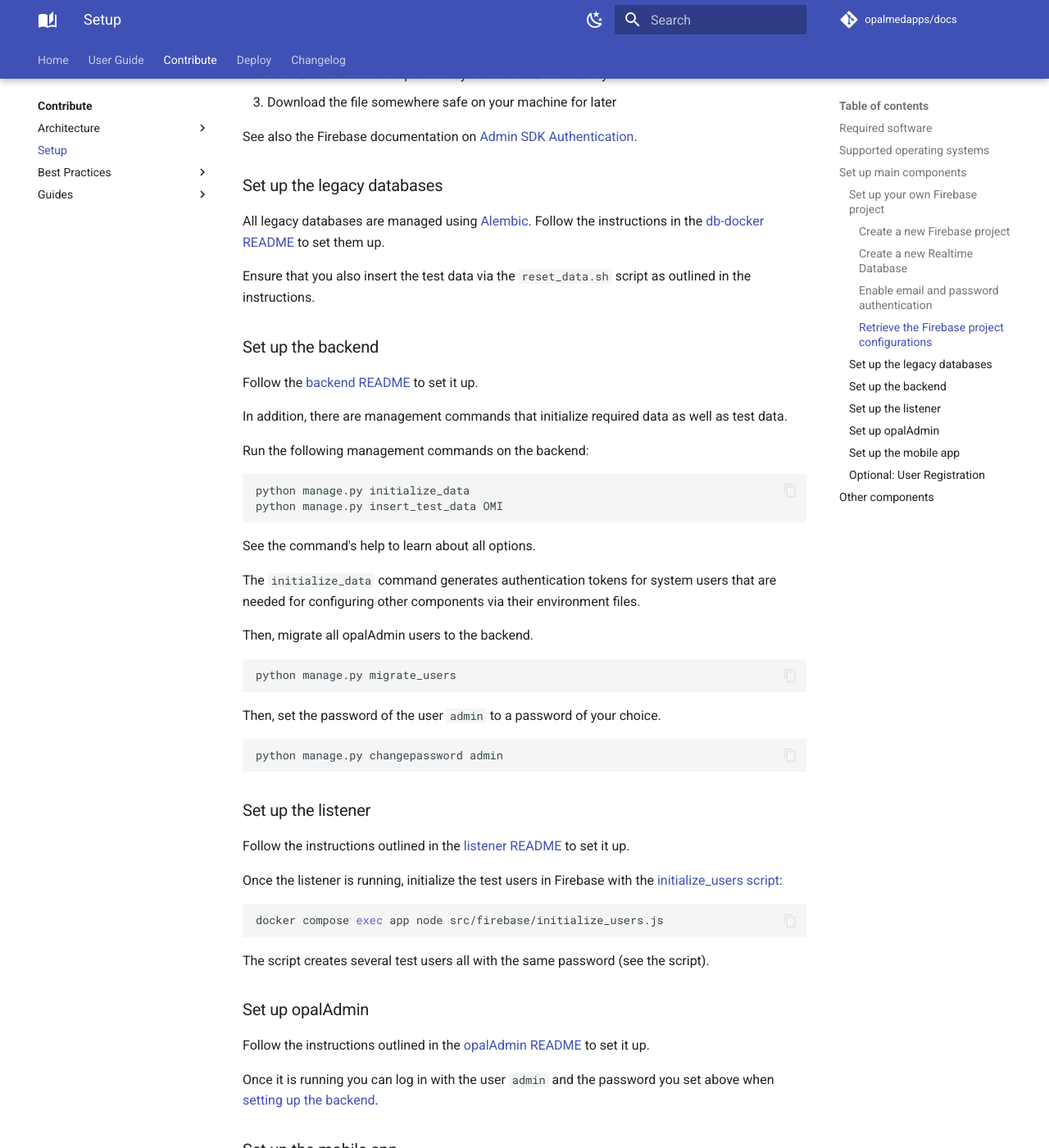
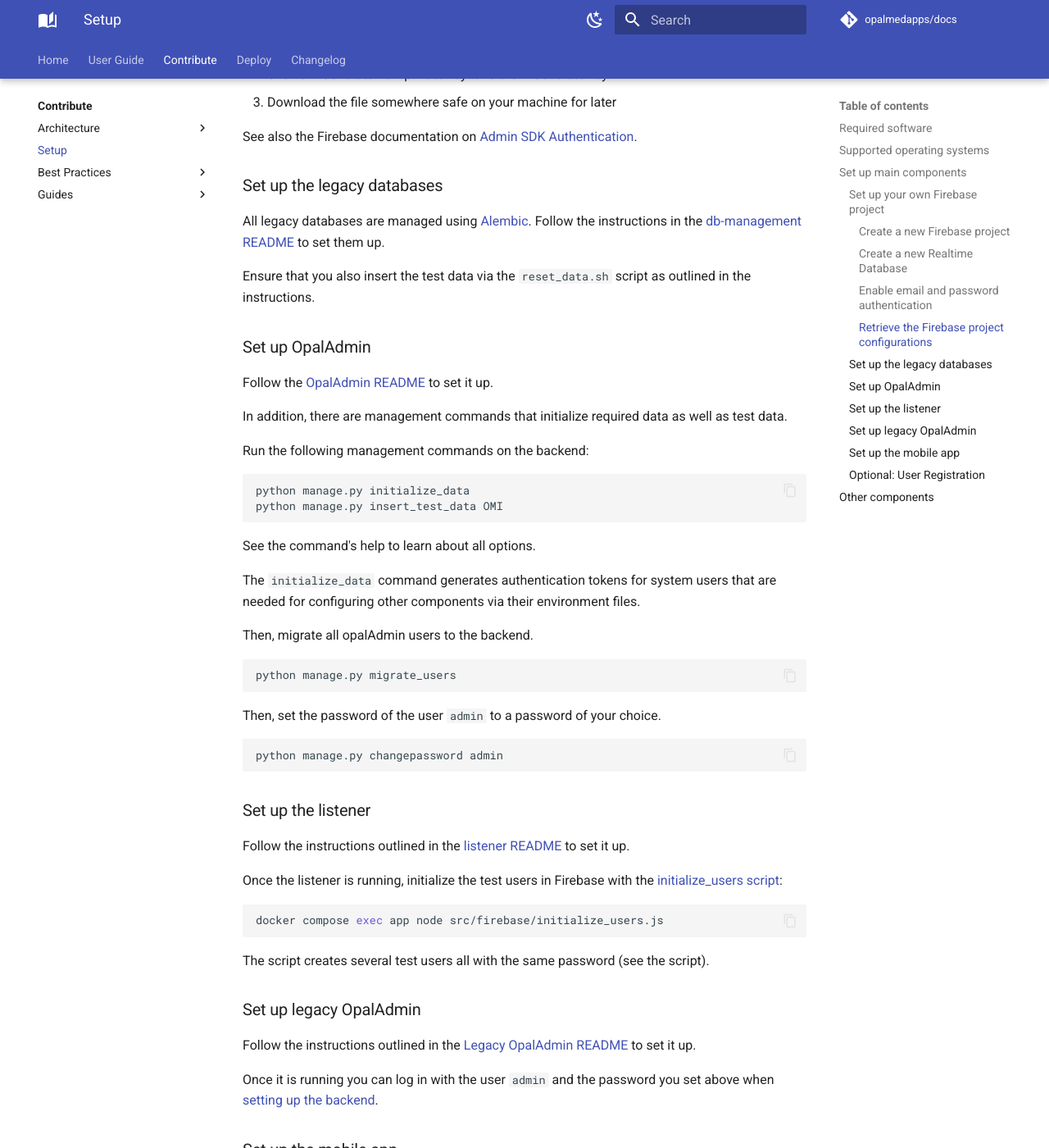
Before and after one commit to opalmedapps/docs, an MkDocs documentation site: the page built from docs/development/setup.md, in a window 1280 px wide and 1400 px high, scrolled down 2634 px. Shown: the whole window at 82% size. Built offline with MkDocs 1.6.1 and Material for MkDocs 9.7.7, drawn with Linux system fonts in a browser that asks for light colours; plug-ins that fetch from the network failed and are left out; comment, search, counter and statistics services are not loaded.

Commit message:
update URLs in setup

```diff
--- a/docs/development/setup.md
+++ b/docs/development/setup.md
@@ -74,8 +74,8 @@
     This configures your Realtime Database to be accessible to anyone for 30 days.
     It is also possible to restrict access to authenticated users only by specifying the condition as `auth.uid !== null`.
     However, not all features will work.
-    The rules in use by the Opal solution can be found in the [listener project](https://gitlab.com/opalmedapps/opal-listener/-/blob/main/firebase/dev/database.rules.json).
-    See the [instructions on how to deploy them](https://opalmedapps.gitlab.io/opal-listener/tutorial-firebase-rules.html) to your project or copy-and-paste them into your project's rules.
+    The rules in use by the Opal solution can be found in the [listener project](https://github.com/opalmedapps/opal-listener/blob/main/firebase/dev/database.rules.json).
+    See the [instructions on how to deploy them](https://github.com/opalmedapps/opal-listener/blob/main/docs/source/firebase-rules.md) to your project or copy-and-paste them into your project's rules.
 
 See also the Firebase documentation on [Firebase Security Rules](https://firebase.google.com/docs/rules).
 
@@ -110,13 +110,13 @@
 ### Set up the legacy databases
 
 All legacy databases are managed using [Alembic](https://alembic.sqlalchemy.org/en/latest/).
-Follow the instructions in the [db-docker README](https://gitlab.com/opalmedapps/db-docker/-/blob/main/README.md) to set them up.
+Follow the instructions in the [db-management README](https://github.com/opalmedapps/opal-db-management/blob/main/README.md) to set them up.
 
 Ensure that you also insert the test data via the `reset_data.sh` script as outlined in the instructions.
 
-### Set up the backend
+### Set up OpalAdmin
 
-Follow the [backend README](https://gitlab.com/opalmedapps/backend/-/blob/main/README.md) to set it up.
+Follow the [OpalAdmin README](https://github.com/opalmedapps/opal-admin/blob/main/README.md) to set it up.
 
 In addition, there are management commands that initialize required data as well as test data.
 
@@ -145,7 +145,7 @@
 
 ### Set up the listener
 
-Follow the instructions outlined in the [listener README](https://gitlab.com/opalmedapps/opal-listener/-/blob/main/README.md) to set it up.
+Follow the instructions outlined in the [listener README](https://github.com/opalmedapps/opal-listener/blob/main/README.md) to set it up.
 
 Once the listener is running, initialize the test users in Firebase with the [initialize_users script](https://gitlab.com/opalmedapps/opal-listener/-/blob/main/src/firebase/initialize_users.js):
 
@@ -155,22 +155,22 @@
 
 The script creates several test users all with the same password (see the script).
 
-### Set up opalAdmin
+### Set up legacy OpalAdmin
 
-Follow the instructions outlined in the [opalAdmin README](https://gitlab.com/opalmedapps/opalAdmin/-/blob/develop/README.md) to set it up.
+Follow the instructions outlined in the [Legacy OpalAdmin README](https://github.com/opalmedapps/opal-admin-legacy/blob/main/README.md) to set it up.
 
-Once it is running you can log in with the user `admin` and the password you set above when [setting up the backend](#set-up-the-backend).
+Once it is running you can log in with the user `admin` and the password you set above when [setting up the backend](#set-up-opaladmin).
 
 ### Set up the mobile app
 
-Follow the instructions outlined in the [mobile app README](https://gitlab.com/opalmedapps/qplus/-/blob/main/README.md).
+Follow the instructions outlined in the [mobile app README](https://github.com/opalmedapps/opal-app/blob/main/README.md).
 
 ### Optional: User Registration
 
 Setting up the above components will give you the ability to use the mobile app and manage clinical data (such as questionnaires, appointment descriptions etc.) with opalAdmin.
 
 If you need to create new user accounts you can set up the user registration as well.
-Follow the instructions in the [registration README](https://gitlab.com/opalmedapps/registration-web-page/-/blob/main/README.md).
+Follow the instructions in the [registration README](https://github.com/opalmedapps/opal-registration/blob/main/README.md).
 
 ## Other components
 
```
